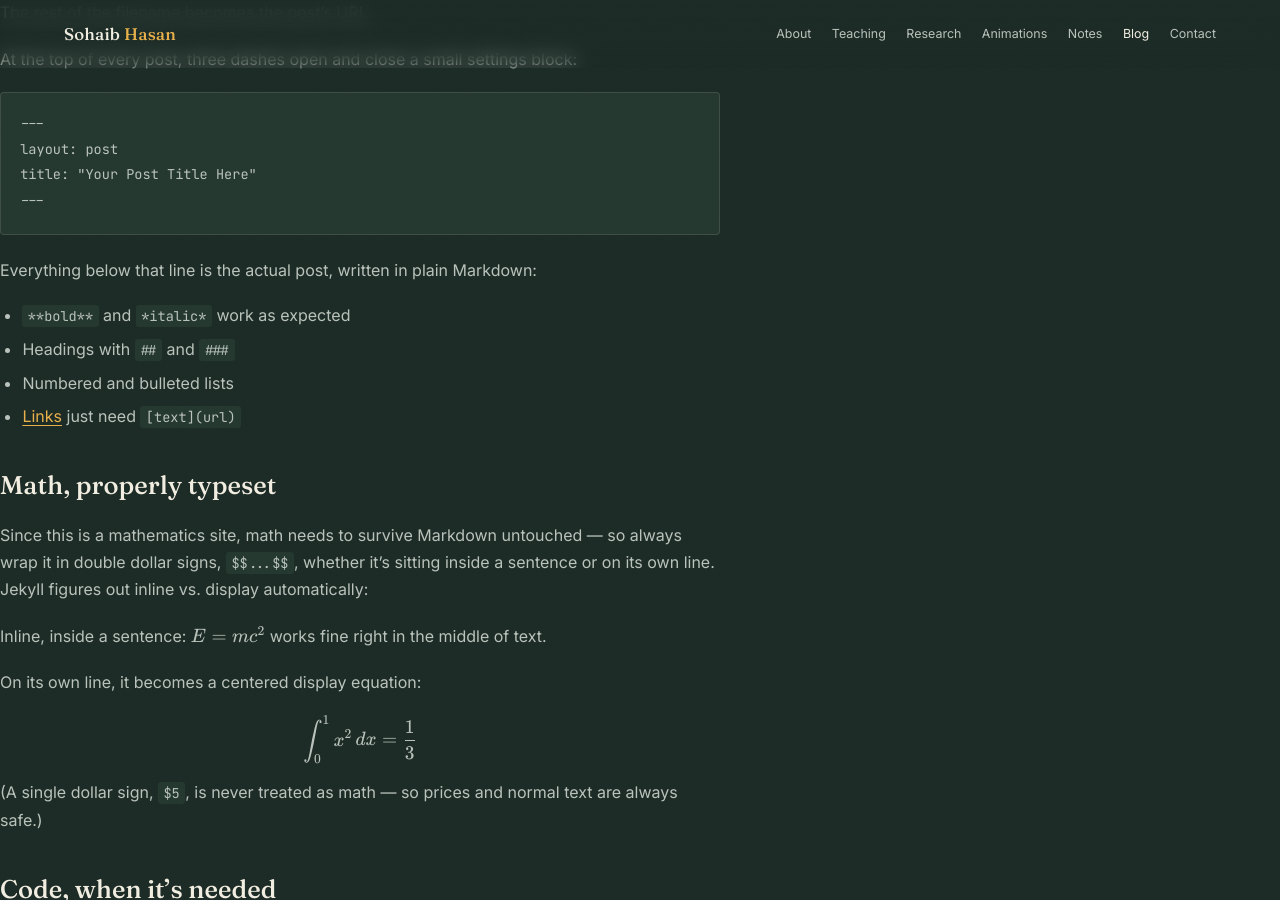
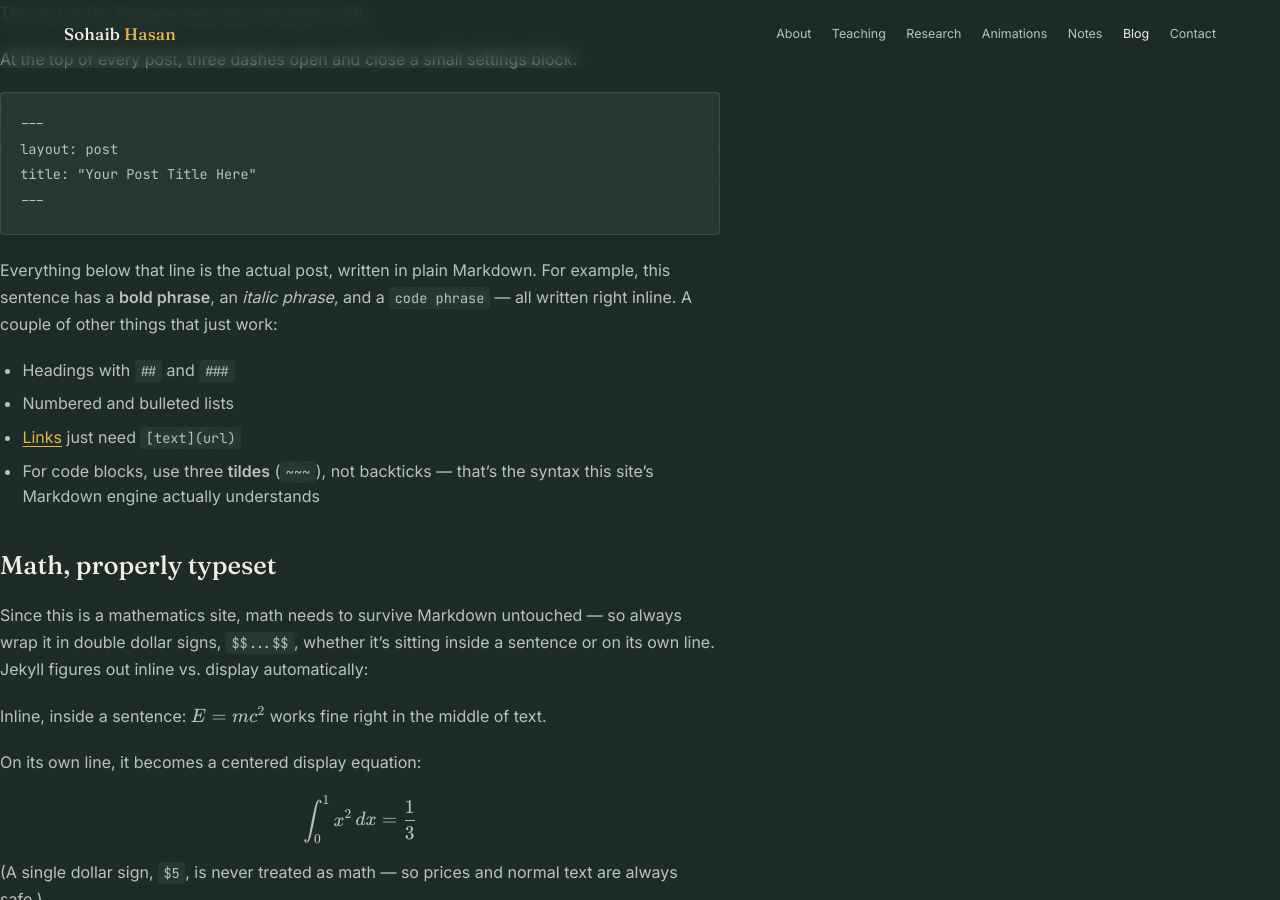
Before and after one commit to Sohaib-Hasan/Sohaib-Hasan.github.io, a Jekyll site: the page built from _posts/2026-08-01-welcome-to-the-blog.md, in a window 1280 px wide and 900 px high, scrolled down 704 px. Built offline with Jekyll 4.4.1, drawn with Linux system fonts in a browser that asks for light colours; nearby versions of some CDN libraries.

Commit message:
Update 2026-08-01-welcome-to-the-blog.md

````diff
--- a/_posts/2026-08-01-welcome-to-the-blog.md
+++ b/_posts/2026-08-01-welcome-to-the-blog.md
@@ -9,27 +9,27 @@
 
 Every post is just a Markdown file inside the `_posts` folder, named like this:
 
-```
+~~~
 2026-08-01-welcome-to-the-blog.md
-```
+~~~
 
 The date at the front of the filename **is** the publish date — GitHub Pages reads it automatically. The rest of the filename becomes the post's URL.
 
 At the top of every post, three dashes open and close a small settings block:
 
-```
+~~~
 ---
 layout: post
 title: "Your Post Title Here"
 ---
-```
+~~~
 
-Everything below that line is the actual post, written in plain Markdown:
+Everything below that line is the actual post, written in plain Markdown. For example, this sentence has a **bold phrase**, an *italic phrase*, and a `code phrase` — all written right inline. A couple of other things that just work:
 
-- `**bold**` and `*italic*` work as expected
 - Headings with `##` and `###`
 - Numbered and bulleted lists
 - [Links](https://sohaib-hasan.github.io) just need `[text](url)`
+- For code blocks, use three **tildes** (`~~~`), not backticks — that's the syntax this site's Markdown engine actually understands
 
 ## Math, properly typeset
 
@@ -45,11 +45,11 @@
 
 ## Code, when it's needed
 
-```python
+~~~python
 def is_prime(n):
     if n < 2:
         return False
     return all(n % i != 0 for i in range(2, int(n**0.5) + 1))
-```
+~~~
 
 That's the whole system. New post = new Markdown file, uploaded the same way everything else on this site gets uploaded.
````
